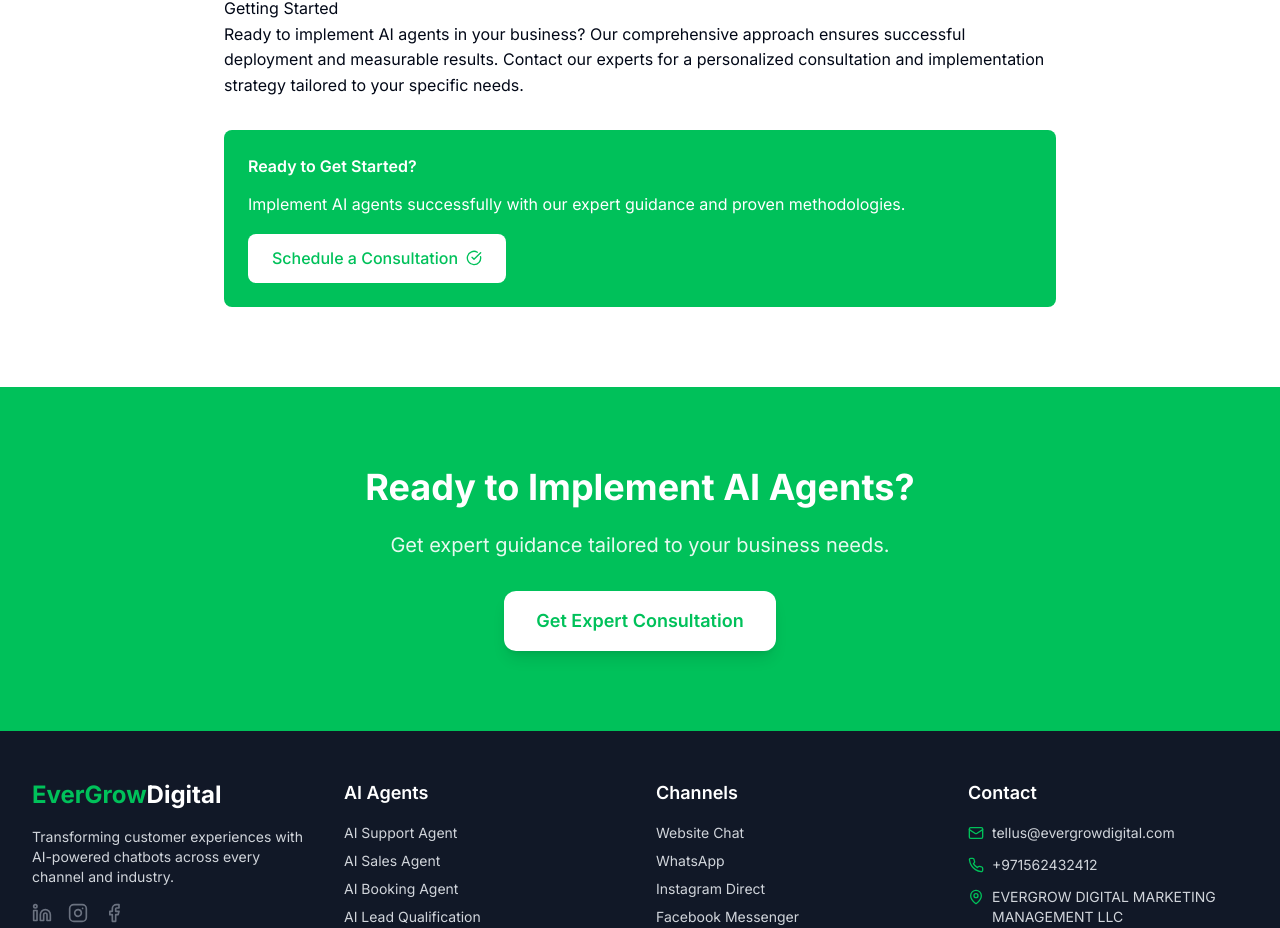
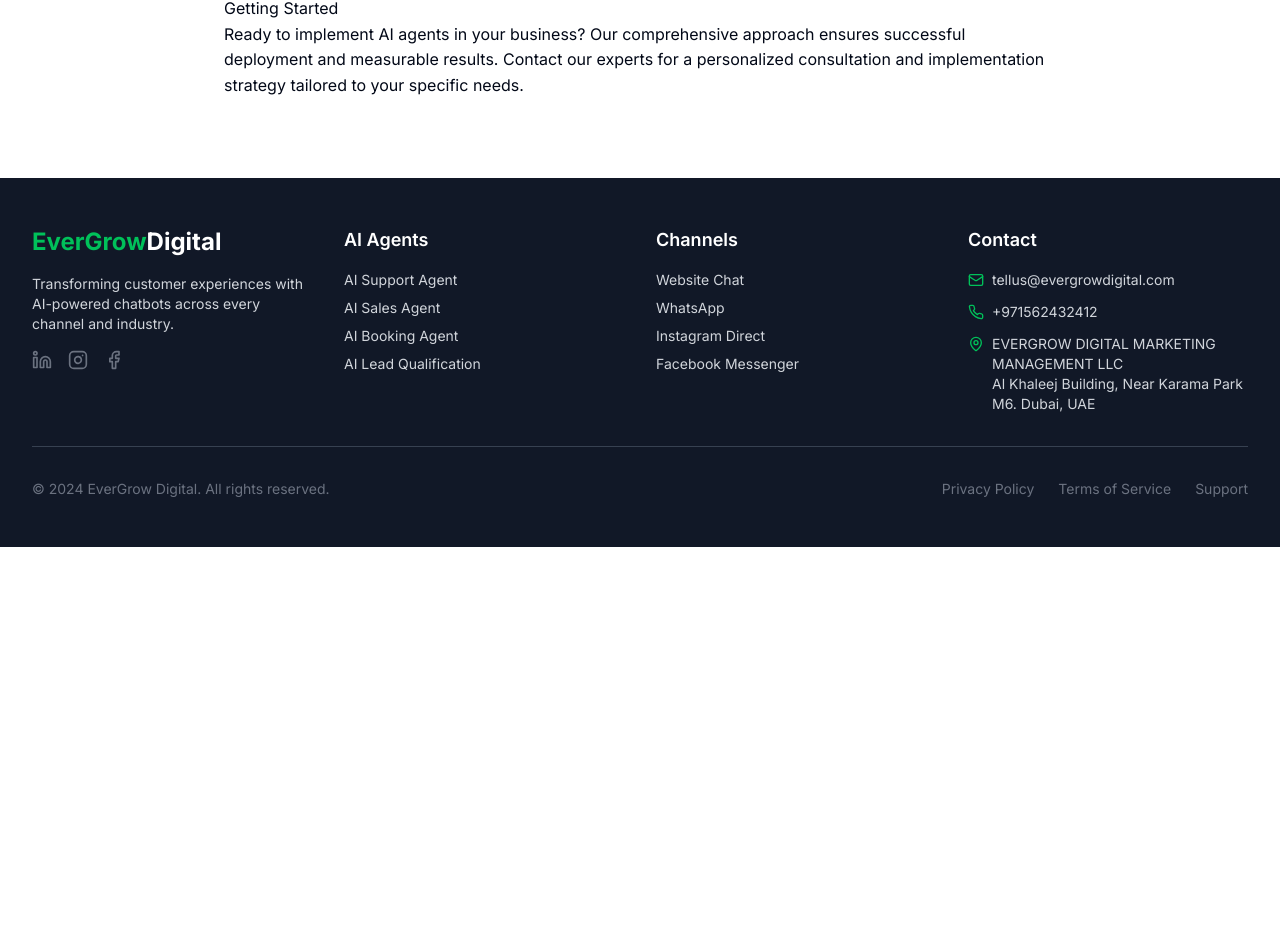
Before and after one commit to bscube/evergrow-ai-site-builder, a React (Vite) app: page /guides/complete-guide-to-ai-agents in a window 1280 px wide. Shown: the part 3772-4700 px from the top of the page. After the commit the page ends 4319 px from the top, so only its background shows below. Built offline with nearby package versions, Linux system fonts and the light colour scheme.

Commit message:
Remove a section from the page
Removed a section from the /guides/complete-guide-to-ai-agents page.

```diff
--- a/src/pages/guides/CompleteGuideAIAgents.tsx
+++ b/src/pages/guides/CompleteGuideAIAgents.tsx
@@ -235,37 +235,7 @@ const CompleteGuideAIAgents = () => {
               <p>
                 Ready to implement AI agents in your business? Our comprehensive approach ensures successful deployment and measurable results. Contact our experts for a personalized consultation and implementation strategy tailored to your specific needs.
               </p>
-
-              <div className="bg-brand-green-500 text-white p-6 rounded-lg mt-8">
-                <h4 className="font-semibold mb-3">Ready to Get Started?</h4>
-                <p className="mb-4">Implement AI agents successfully with our expert guidance and proven methodologies.</p>
-                <Link
-                  to="/contact"
-                  className="inline-flex items-center bg-white text-brand-green-500 px-6 py-3 rounded-lg font-medium hover:bg-grey-50 transition-colors"
-                >
-                  Schedule a Consultation
-                  <CheckCircle className="ml-2 h-4 w-4" />
-                </Link>
-              </div>
             </div>
-          </div>
-        </section>
-
-        {/* CTA Section */}
-        <section className="bg-brand-green-500 py-20">
-          <div className="max-w-4xl mx-auto text-center px-4 sm:px-6 lg:px-8">
-            <h2 className="text-3xl md:text-4xl font-bold text-white mb-6">
-              Ready to Implement AI Agents?
-            </h2>
-            <p className="text-xl text-white/90 mb-8">
-              Get expert guidance tailored to your business needs.
-            </p>
-            <Link
-              to="/contact"
-              className="inline-flex items-center bg-white text-brand-green-500 hover:bg-grey-50 px-8 py-4 rounded-xl font-semibold text-lg transition-all duration-200 hover:scale-105 shadow-lg"
-            >
-              Get Expert Consultation
-            </Link>
           </div>
         </section>
       </main>
```
